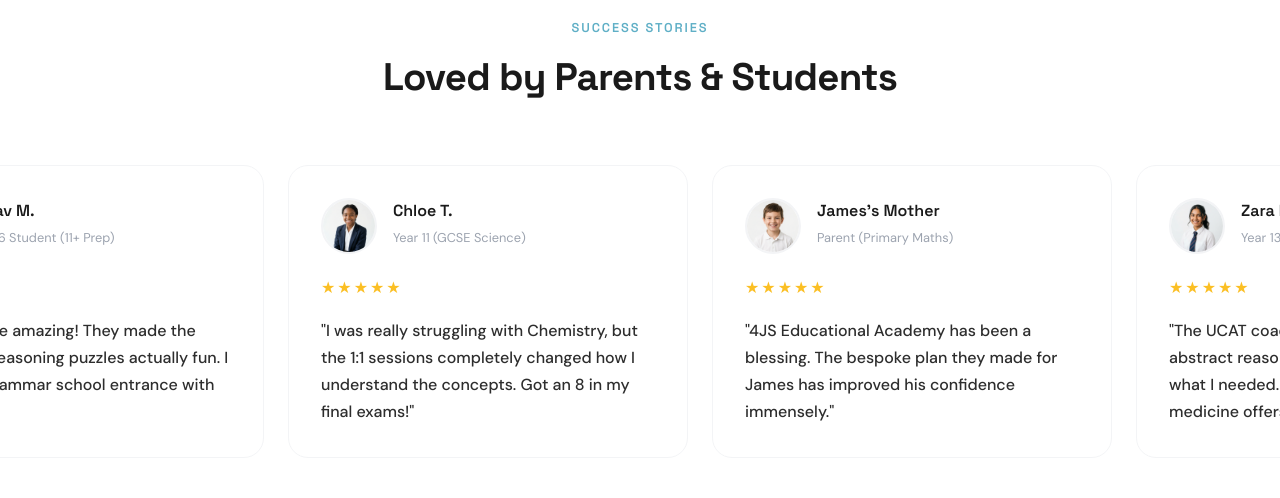
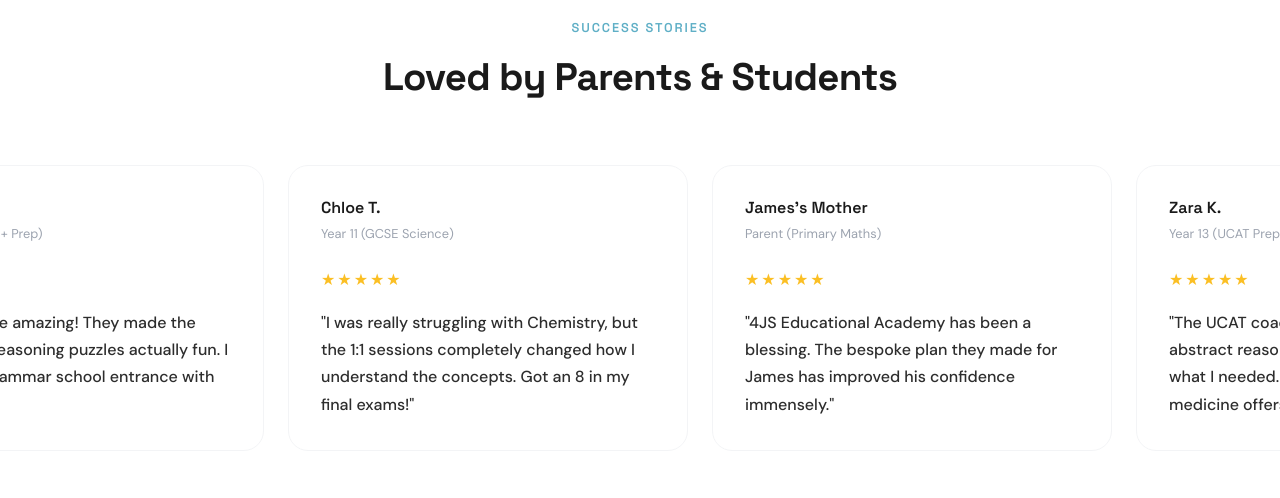
Before and after one commit to Stephen-jd/4js, a Django app: page / in a window 1280 px wide. Shown: the part 4828-5326 px from the top of the page. Run offline with Django 5.2, Linux system fonts and the light colour scheme.

Commit message:
Remove avatars from review section

```diff
--- a/website/templates/website/home.html
+++ b/website/templates/website/home.html
@@ -393,10 +393,9 @@
 
     <div class="reviews-track-container">
         <div class="reviews-track">
-            <!-- Review 1 -->
+            <!-- Review -->
             <div class="review-card">
                 <div class="review-header">
-                    <img src="{% static 'images/reviews/student_1.png' %}" alt="Student" class="review-avatar">
                     <div class="review-info">
                         <h4>Aarav M.</h4>
                         <span class="review-role">Year 6 Student (11+ Prep)</span>
@@ -405,10 +404,9 @@
                 <div class="review-stars">★★★★★</div>
                 <p class="review-text">"The tutors are amazing! They made the Non-Verbal Reasoning puzzles actually fun. I passed my grammar school entrance with top marks!"</p>
             </div>
-            <!-- Review 2 -->
+            <!-- Review -->
             <div class="review-card">
                 <div class="review-header">
-                    <img src="{% static 'images/reviews/student_2.png' %}" alt="Student" class="review-avatar">
                     <div class="review-info">
                         <h4>Chloe T.</h4>
                         <span class="review-role">Year 11 (GCSE Science)</span>
@@ -417,10 +415,9 @@
                 <div class="review-stars">★★★★★</div>
                 <p class="review-text">"I was really struggling with Chemistry, but the 1:1 sessions completely changed how I understand the concepts. Got an 8 in my final exams!"</p>
             </div>
-            <!-- Review 3 -->
+            <!-- Review -->
             <div class="review-card">
                 <div class="review-header">
-                    <img src="{% static 'images/reviews/student_3.png' %}" alt="Student" class="review-avatar">
                     <div class="review-info">
                         <h4>James's Mother</h4>
                         <span class="review-role">Parent (Primary Maths)</span>
@@ -429,10 +426,9 @@
                 <div class="review-stars">★★★★★</div>
                 <p class="review-text">"4JS Educational Academy has been a blessing. The bespoke plan they made for James has improved his confidence immensely."</p>
             </div>
-             <!-- Review 4 -->
+             <!-- Review -->
              <div class="review-card">
                 <div class="review-header">
-                    <img src="{% static 'images/reviews/student_4.png' %}" alt="Student" class="review-avatar">
                     <div class="review-info">
                         <h4>Zara K.</h4>
                         <span class="review-role">Year 13 (UCAT Prep)</span>
@@ -442,10 +438,9 @@
                 <p class="review-text">"The UCAT coaching was phenomenal. The abstract reasoning strategies were exactly what I needed. I secured all 4 of my medicine offers!"</p>
             </div>
             <!-- Duplicate for seamless looping -->
-            <!-- Review 1 -->
+            <!-- Review -->
             <div class="review-card">
                 <div class="review-header">
-                    <img src="{% static 'images/reviews/student_1.png' %}" alt="Student" class="review-avatar">
                     <div class="review-info">
                         <h4>Aarav M.</h4>
                         <span class="review-role">Year 6 Student (11+ Prep)</span>
@@ -454,10 +449,9 @@
                 <div class="review-stars">★★★★★</div>
                 <p class="review-text">"The tutors are amazing! They made the Non-Verbal Reasoning puzzles actually fun. I passed my grammar school entrance with top marks!"</p>
             </div>
-            <!-- Review 2 -->
+            <!-- Review -->
             <div class="review-card">
                 <div class="review-header">
-                    <img src="{% static 'images/reviews/student_2.png' %}" alt="Student" class="review-avatar">
                     <div class="review-info">
                         <h4>Chloe T.</h4>
                         <span class="review-role">Year 11 (GCSE Science)</span>
@@ -466,10 +460,9 @@
                 <div class="review-stars">★★★★★</div>
                 <p class="review-text">"I was really struggling with Chemistry, but the 1:1 sessions completely changed how I understand the concepts. Got an 8 in my final exams!"</p>
             </div>
-            <!-- Review 3 -->
+            <!-- Review -->
             <div class="review-card">
                 <div class="review-header">
-                    <img src="{% static 'images/reviews/student_3.png' %}" alt="Student" class="review-avatar">
                     <div class="review-info">
                         <h4>James's Mother</h4>
                         <span class="review-role">Parent (Primary Maths)</span>
@@ -478,10 +471,9 @@
                 <div class="review-stars">★★★★★</div>
                 <p class="review-text">"4JS Educational Academy has been a blessing. The bespoke plan they made for James has improved his confidence immensely."</p>
             </div>
-             <!-- Review 4 -->
+             <!-- Review -->
              <div class="review-card">
                 <div class="review-header">
-                    <img src="{% static 'images/reviews/student_4.png' %}" alt="Student" class="review-avatar">
                     <div class="review-info">
                         <h4>Zara K.</h4>
                         <span class="review-role">Year 13 (UCAT Prep)</span>
```
